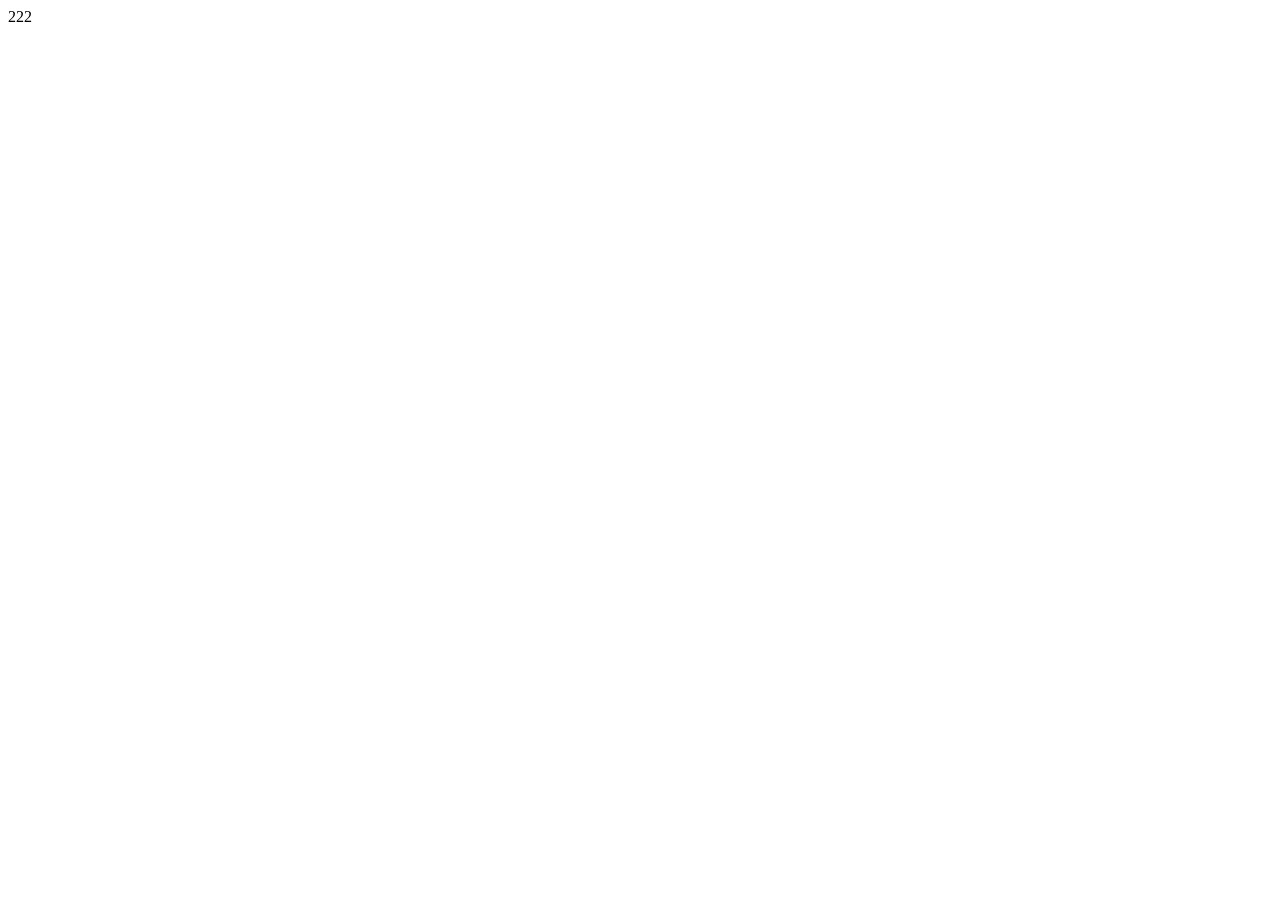
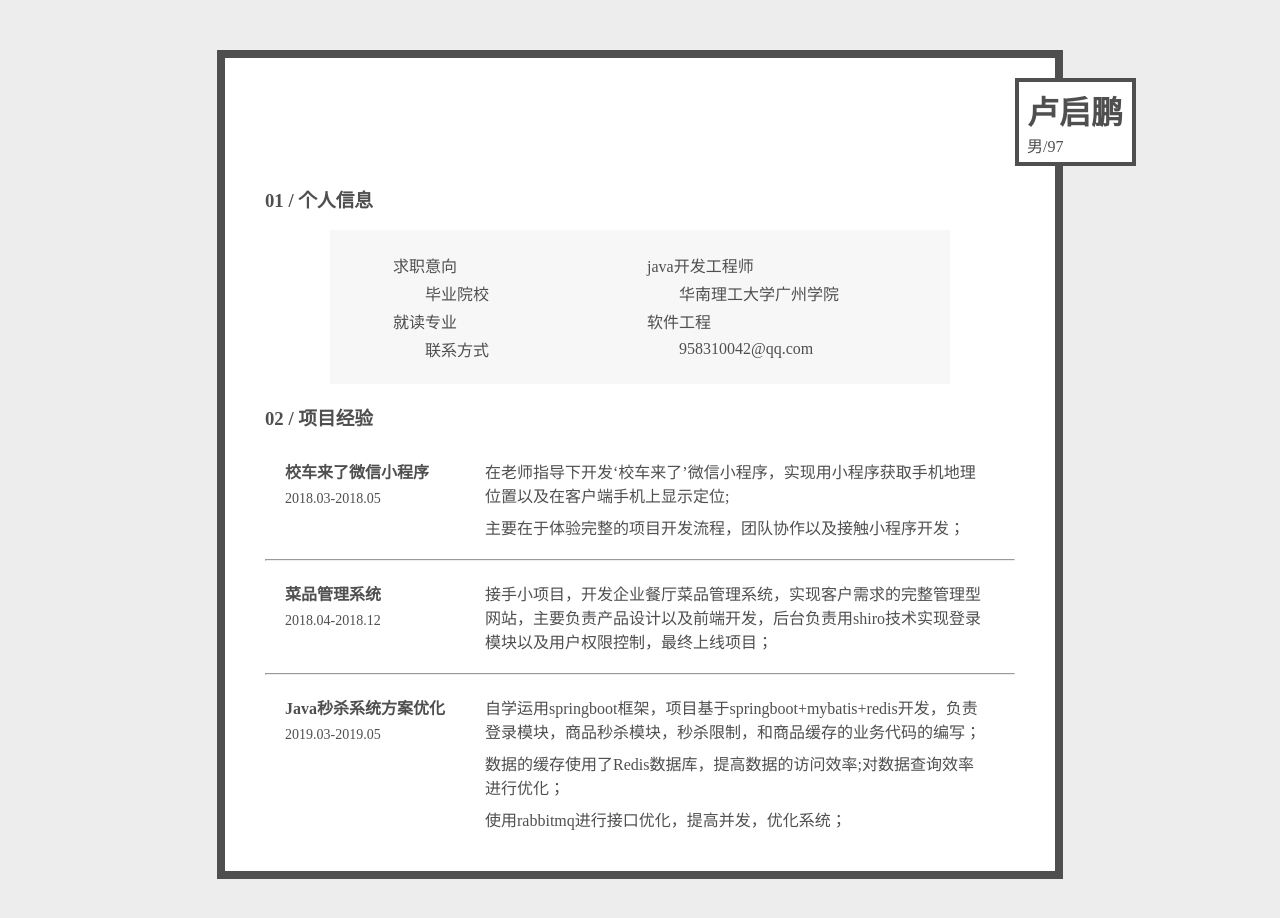
Before and after one commit to pppenger/pppenger.github.io, a plain HTML site: page index.html in a window 1280 px wide. Before the commit the page ends 800 px from the top, so only its background shows below. Drawn offline with Linux system fonts and the light colour scheme.

Commit message:
Update index.html

```diff
--- a/index.html
+++ b/index.html
@@ -2,9 +2,108 @@
 <html lang="ch-CN">
 <head>
 	<meta charset="UTF-8">
-	<title>卢启鹏</title>
+	<title>lqp-resume</title>
+	<style type="text/css">
+	body{
+		background-color: #EDEDED;
+		font-family: '楷体';
+		color: #4F4F4F;
+	}
+	#main{
+		width: 750px;
+		/*height: 600px;*/
+		margin: 50px auto;
+		background-color: #fff;
+		padding: 20px 40px 20px 40px;
+		border: 8px solid #4F4F4F;
+	}
+	h1,h3{
+		font-family: '微软雅黑';
+	}
+	h4{
+
+		margin: 0;
+	}
+	#name-div{
+		width: 100px;
+		margin: 0px 0 0px 750px;
+		background-color: #fff;
+		padding: 5px 5px 5px 8px;
+		border: 4px solid #4F4F4F;
+	}
+	#name{
+		margin: 0;
+	}
+	#first-bag{
+		background: 	#F7F7F7;
+		width: 500px;
+		margin: 0 auto;
+		padding: 20px 60px 20px 60px;
+	}
+
+	#second p{
+
+		margin: 8px 0;
+		font-size: 14px;
+	}
+	</style>
 </head>
 <body>
-	222
+	<div id="main">
+		<div id="name-div">
+			<h1 id="name">卢启鹏</h1>
+			<div>
+				男/97
+			</div>
+		</div>
+		<div>
+			<h3>01 / 个人信息</h3>
+			<div id="first-bag">
+				<table>
+					<tr>
+						<td style="width:250px;">求职意向</td>
+						<td>java开发工程师</td>
+					</tr>
+					<tr>
+						<td>&nbsp;&nbsp;&nbsp;&nbsp;&nbsp;&nbsp;&nbsp;&nbsp;毕业院校</td>
+						<td>&nbsp;&nbsp;&nbsp;&nbsp;&nbsp;&nbsp;&nbsp;&nbsp;华南理工大学广州学院</td>
+					</tr>
+					<tr>
+						<td>就读专业</td>
+						<td>软件工程</td>
+					</tr>
+					<tr>
+						<td>&nbsp;&nbsp;&nbsp;&nbsp;&nbsp;&nbsp;&nbsp;&nbsp;联系方式</td>
+						<td>&nbsp;&nbsp;&nbsp;&nbsp;&nbsp;&nbsp;&nbsp;&nbsp;958310042@qq.com</td>
+					</tr>
+				</table>
+			</div>
+		</div>
+		<div id="second">
+			<h3>02 / 项目经验</h3>
+			<div id="second-bag">
+				<div style="margin:10px;padding:10px;">
+						<div style="float:left;width:200px;"><td><h4>校车来了微信小程序</h4><p>2018.03-2018.05</p></td></div>
+						<div style="float:left;width:500px"><td>在老师指导下开发‘校车来了’微信小程序，实现用小程序获取手机地理位置以及在客户端手机上显示定位;<p></p>主要在于体验完整的项目开发流程，团队协作以及接触小程序开发；</td></div>
+						<div style="clear:both;"></div>
+				</div>
+				<hr>
+				<div style="margin:10px;padding:10px;">
+						<div style="float:left;width:200px;"><td><h4>菜品管理系统</h4><p>2018.04-2018.12</p></td></div>
+						<div style="float:left;width:500px;"><td>接手小项目，开发企业餐厅菜品管理系统，实现客户需求的完整管理型网站，主要负责产品设计以及前端开发，后台负责用shiro技术实现登录模块以及用户权限控制，最终上线项目；</td></div>
+						<div style="clear:both;"></div>
+				</div>
+				<hr>
+				<div style="margin:10px;padding:10px;">
+						<div style="float:left;width:200px;"><td><h4>Java秒杀系统方案优化</h4><p>2019.03-2019.05</p></td></div>
+						<div style="float:left;width:500px;"><td>自学运用springboot框架，项目基于springboot+mybatis+redis开发，负责登录模块，商品秒杀模块，秒杀限制，和商品缓存的业务代码的编写；<p></p>数据的缓存使用了Redis数据库，提高数据的访问效率;对数据查询效率进行优化；<p></p>使用rabbitmq进行接口优化，提高并发，优化系统；</td></div>
+						<div style="clear:both;"></div>
+				</div>
+			</div>
+		</div>
+	</div>
+
+
+
 </body>
 </html>
```
